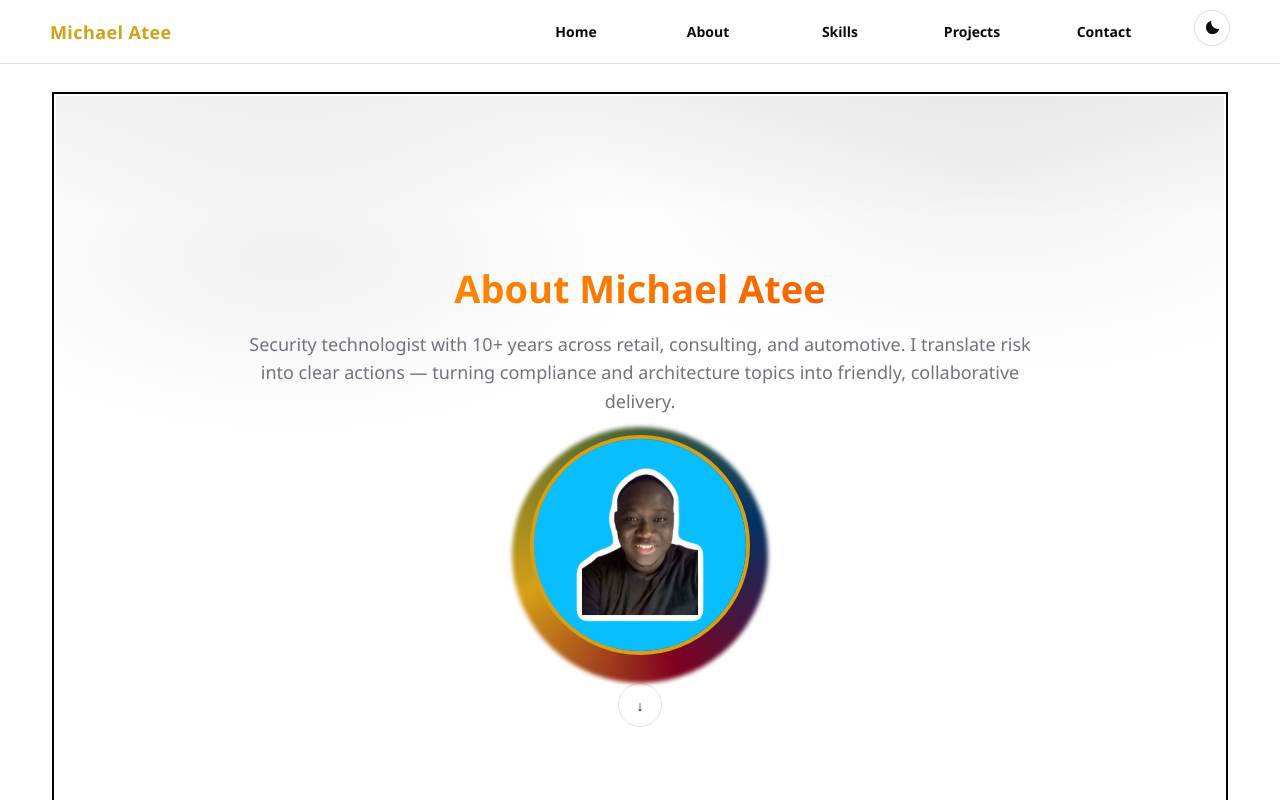
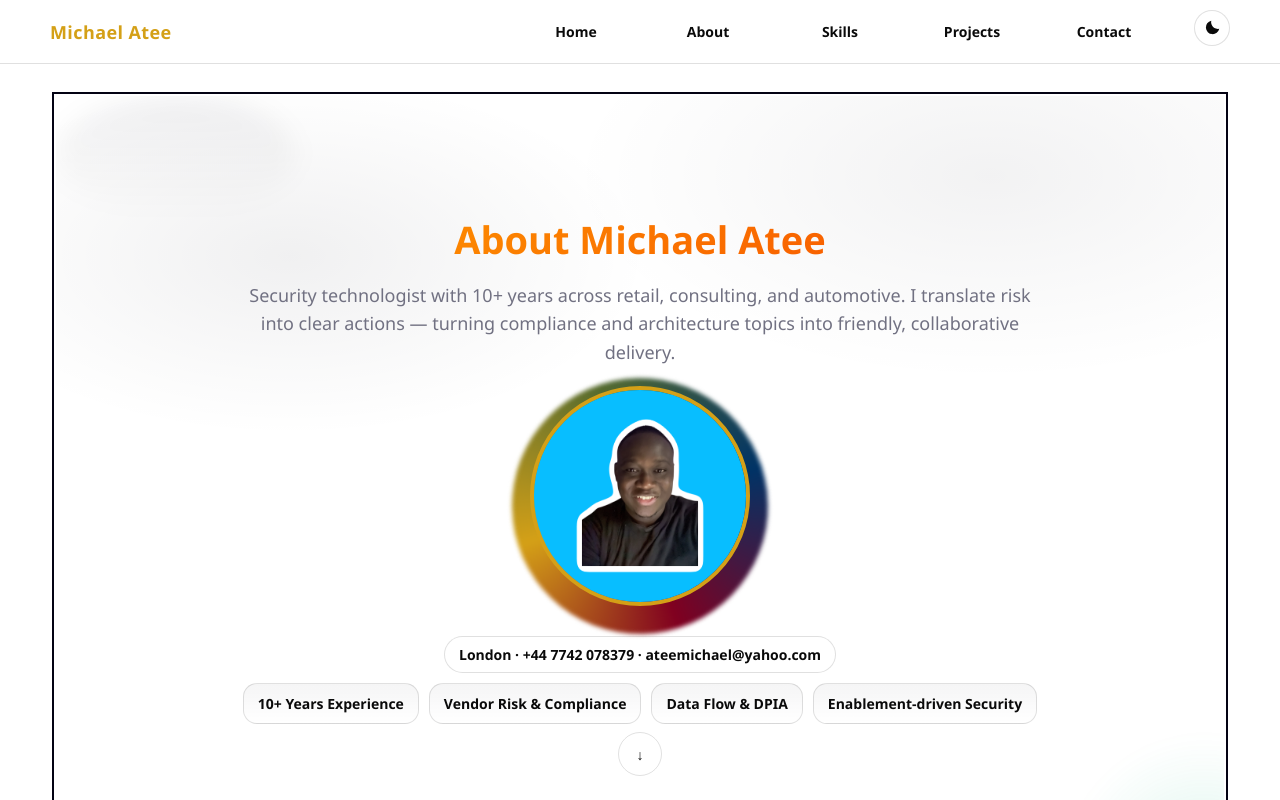
Before and after one commit to Atee-Michael/professional-portfolio, a Next.js app: page /about in a window 1280 px wide. Shown: the top 800 px of the page. Built offline with nearby package versions, Linux system fonts and the light colour scheme.

Commit message:
feat: introduce svg icons and make card sizing consistent

```diff
--- a/src/pages/about.tsx
+++ b/src/pages/about.tsx
@@ -57,6 +57,15 @@ export default function AboutPage() {
           <motion.div variants={item} style={{ marginTop: 12 }}>
             <Portrait />
           </motion.div>
+          <motion.div variants={item} className="stat-row">
+            <span className="glass-badge">London · +44 7742 078379 · ateemichael@yahoo.com</span>
+          </motion.div>
+          <motion.div variants={item} className="stat-row">
+            <span className="stat-chip">10+ Years Experience</span>
+            <span className="stat-chip">Vendor Risk & Compliance</span>
+            <span className="stat-chip">Data Flow & DPIA</span>
+            <span className="stat-chip">Enablement‑driven Security</span>
+          </motion.div>
           <motion.a variants={item} href="#a-value" className="hero-down" aria-label="Next section">↓</motion.a>
         </motion.div>
       </section>
@@ -68,7 +77,14 @@ export default function AboutPage() {
             <Col xs={24} md={12}>
               <motion.div variants={item}>
                 <Card className="xp-card fill-card">
-                  <Title level={2} style={{ marginTop: 0 }}>What I Do</Title>
+                  <div className="title-stack">
+                    <Title level={2} style={{ marginTop: 0 }}>What I Do</Title>
+                    <span className="header-icon" aria-hidden>
+                      <svg width="18" height="18" viewBox="0 0 24 24" fill="currentColor" aria-hidden="true">
+                        <path d="M10 3h4v2h3a2 2 0 0 1 2 2v10a2 2 0 0 1-2 2H7a2 2 0 0 1-2-2V7a2 2 0 0 1 2-2h3V3Zm2 0h-2v2h2V3Zm-5 6v2h10V9H7Z"/>
+                      </svg>
+                    </span>
+                  </div>
                   <ul style={{ margin: 0, paddingLeft: 18 }}>
                     <li>Third‑party vendor reviews and due‑diligence documentation.</li>
                     <li>Data flow diagrams and secure connectivity mapping.</li>
@@ -81,7 +97,14 @@ export default function AboutPage() {
             <Col xs={24} md={12}>
               <motion.div variants={item}>
                 <Card className="xp-card fill-card">
-                  <Title level={2} style={{ marginTop: 0 }}>How I Work</Title>
+                  <div className="title-stack">
+                    <Title level={2} style={{ marginTop: 0 }}>How I Work</Title>
+                    <span className="header-icon" aria-hidden>
+                      <svg width="18" height="18" viewBox="0 0 24 24" fill="currentColor" aria-hidden="true">
+                        <path d="M19.4 15.4a3 3 0 0 1-4.24 0l-1.16-1.16l-1.41 1.41a3 3 0 0 1-4.24 0L5 12.82l1.41-1.41l3.35 3.35a1 1 0 0 0 1.41 0l2.12-2.12l2.53 2.53a1 1 0 0 0 1.41 0l.17-.17a3 3 0 0 0 0-4.24L15.3 8.3l1.41-1.41l2.12 2.12a5 5 0 0 1 0 7.07l-.17.17Z"/>
+                      </svg>
+                    </span>
+                  </div>
                   <ul style={{ margin: 0, paddingLeft: 18 }}>
                     <li>Translate requirements into diagrams, controls, and actions.</li>
                     <li>Bridge technical and non‑technical teams with clarity.</li>
@@ -92,6 +115,11 @@ export default function AboutPage() {
               </motion.div>
             </Col>
           </Row>
+          <motion.div variants={item} className="stat-row" style={{ marginTop: 14 }}>
+            {["Clear diagrams", "Empathetic collaboration", "Evidence first", "Iterate & improve"].map((p) => (
+              <span key={p} className="glass-badge">{p}</span>
+            ))}
+          </motion.div>
           <motion.a variants={item} href="#a-experience" className="hero-down" aria-label="Next section">↓</motion.a>
         </motion.div>
       </section>
@@ -99,6 +127,14 @@ export default function AboutPage() {
       {/* Section 3: Experience */}
       <section id="a-experience" className="snap-section section-vignette">
         <motion.div className="container full-center" variants={container} initial="hidden" animate="show">
+          <div className="section-head">
+            <div className="title-stack">
+              <Title level={2} style={{ marginTop: 0 }}>Experience</Title>
+            </div>
+            <Paragraph className="about-lede" style={{ maxWidth: 760, margin: "6px auto 0" }}>
+              A decade of practical security‑minded delivery across operations, vendor management, and documentation.
+            </Paragraph>
+          </div>
           <Row gutter={[24, 24]} className="same-height-grid">
             {[{
               role: "Deputy Store Manager (Tech‑focused ops)",
@@ -127,6 +163,9 @@ export default function AboutPage() {
                       <span className="xp-date">{x.date}</span>
                     </div>
                     <Paragraph className="xp-desc" style={{ marginTop: 6 }}>{x.desc}</Paragraph>
+                    <Space wrap>
+                      {["Security", "Ops", "Docs"].map(t => (<Tag key={t} className="value-chip">{t}</Tag>))}
+                    </Space>
                   </Card>
                 </motion.div>
               </Col>
@@ -139,11 +178,23 @@ export default function AboutPage() {
       {/* Section 4: Credentials & Tools */}
       <section id="a-credentials" className="snap-section section-vignette">
         <motion.div className="container full-center" variants={container} initial="hidden" animate="show">
+          <div className="section-head">
+            <div className="title-stack">
+              <Title level={2} style={{ marginTop: 0 }}>Credentials</Title>
+            </div>
+          </div>
           <Row gutter={[24, 24]} className="same-height-grid">
             <Col xs={24} md={12}>
               <motion.div variants={item}>
                 <Card className="xp-card fill-card">
-                  <Title level={2} style={{ marginTop: 0 }}>Education</Title>
+                  <div className="title-stack">
+                    <Title level={2} style={{ marginTop: 0 }}>Education</Title>
+                    <span className="header-icon" aria-hidden>
+                      <svg width="18" height="18" viewBox="0 0 24 24" fill="currentColor" aria-hidden="true">
+                        <path d="M12 3l10 5-10 5L2 8l10-5Zm0 7l6 3v4h-2v-3l-4-2-4 2v3H6v-4l6-3Z"/>
+                      </svg>
+                    </span>
+                  </div>
                   <Paragraph style={{ marginBottom: 8 }}>
                     MSc Computer Science with Cyber Security — University of Kent (2025)
                   </Paragraph>
@@ -157,7 +208,14 @@ export default function AboutPage() {
             <Col xs={24} md={12}>
               <motion.div variants={item}>
                 <Card className="xp-card fill-card">
-                  <Title level={2} style={{ marginTop: 0 }}>Certifications</Title>
+                  <div className="title-stack">
+                    <Title level={2} style={{ marginTop: 0 }}>Certifications</Title>
+                    <span className="header-icon" aria-hidden>
+                      <svg width="18" height="18" viewBox="0 0 24 24" fill="currentColor" aria-hidden="true">
+                        <path d="M12 2a6 6 0 1 1 0 12a6 6 0 0 1 0-12Zm-2 12.9l2 1.1l2-1.1V22l-2-1.2L10 22v-7.1Z"/>
+                      </svg>
+                    </span>
+                  </div>
                   <Space wrap>
                     {[
                       "AWS Solutions Architect (renewal in progress)",
--- a/src/styles/theme.css
+++ b/src/styles/theme.css
@@ -199,15 +199,35 @@
 .social-btn:hover{ transform: translateY(-2px); box-shadow: var(--shadow-hover); background: var(--creative-gradient-1); color: #fff; }
 
 /* About full-screen snap scrolling */
-.about-snap{ height: calc(100vh - 0px); overflow-y: auto; scroll-snap-type: y mandatory; scroll-behavior: smooth; }
+.about-snap{ height: calc(100vh - 0px); overflow-y: auto; scroll-snap-type: y mandatory; scroll-behavior: smooth; -ms-overflow-style: none; scrollbar-width: none; }
+.about-snap::-webkit-scrollbar{ width: 0; height: 0; display: none; }
 .snap-section{ min-height: 100vh; display: grid; place-items: center; scroll-snap-align: start; position: relative; }
 .full-center{ display: grid; place-items: center; text-align: center; }
-.same-height-grid .fill-card{ height: 100%; }
+.same-height-grid{ align-items: stretch !important; }
+.same-height-grid .ant-col{ display: flex; }
+.same-height-grid .fill-card{ flex: 1; display: flex; flex-direction: column; }
+.same-height-grid .fill-card .ant-card-body{ display: flex; flex-direction: column; flex: 1; }
+.same-height-grid .ant-col > *{ display: flex; flex: 1; }
+.same-height-grid .ant-col > * > .ant-card{ display: flex; flex: 1; }
+.title-stack{ display: flex; flex-direction: column; align-items: center; gap: 6px; }
+.header-icon{ width: 28px; height: 28px; border-radius: 50%; display: inline-flex; align-items: center; justify-content: center; color: #fff; background: linear-gradient(90deg, var(--creative-accent-bright), var(--creative-accent-bright-2)); box-shadow: 0 4px 14px rgba(0,0,0,0.12); }
+.section-head{ text-align: center; margin-bottom: 16px; }
 .about-hero{ background:
   radial-gradient(600px 300px at 20% 20%, rgba(3,2,19,0.06), transparent 60%),
   radial-gradient(700px 340px at 80% 10%, rgba(3,2,19,0.05), transparent 60%),
   var(--background);
 }
+
+/* Premium accents for About */
+.glass-badge{ display:inline-block; padding:8px 14px; border-radius:999px; border:1px solid var(--border); background: rgba(255,255,255,0.55); backdrop-filter: blur(6px); color: var(--foreground); font-weight:600; }
+.dark .glass-badge{ background: rgba(3,2,19,0.35); }
+.stat-row{ display:flex; gap:10px; justify-content:center; flex-wrap:wrap; margin-top:10px; }
+.stat-chip{ padding:10px 14px; border-radius:14px; background: linear-gradient(180deg, rgba(3,2,19,0.04), transparent); border:1px solid var(--border); color: var(--foreground); font-weight:600; }
+.dark .stat-chip{ background: rgba(255,255,255,0.06); }
+
+/* Decorative orbs */
+.section-vignette::after{ content:""; position:absolute; right:-120px; bottom:-120px; width:280px; height:280px; border-radius:50%; background: radial-gradient(circle at center, rgba(16,185,129,0.15), transparent 70%); filter: blur(10px); pointer-events:none; }
+.section-vignette::before{ content:""; position:absolute; left:-120px; top:-120px; width:240px; height:240px; border-radius:50%; background: radial-gradient(circle at center, rgba(99,102,241,0.15), transparent 70%); filter: blur(12px); pointer-events:none; }
 /* About section styles */
 .about-header{ text-align: center; margin-bottom: 28px; }
 .about-lede{ max-width: 820px; margin: 8px auto 0; color: var(--muted-foreground); font-size: 18px; }
```
